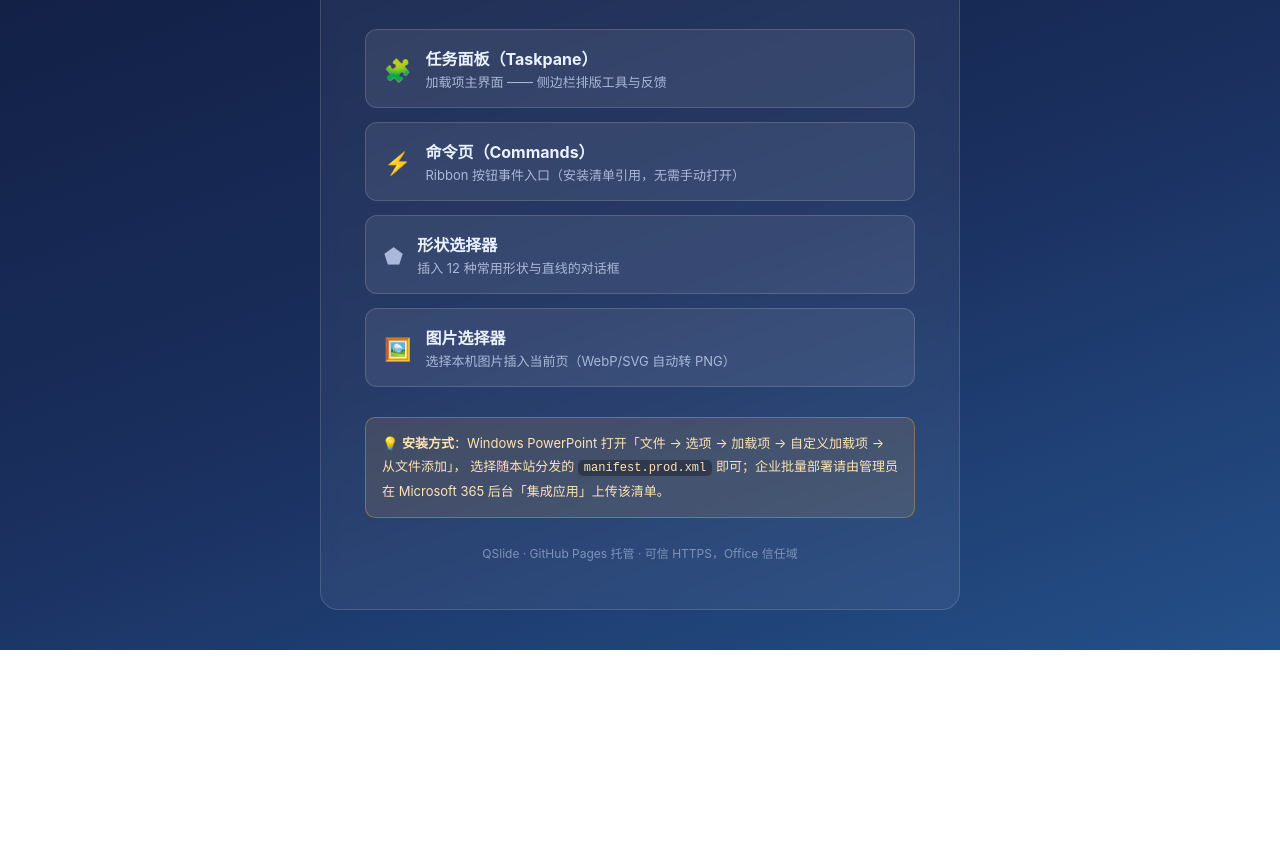
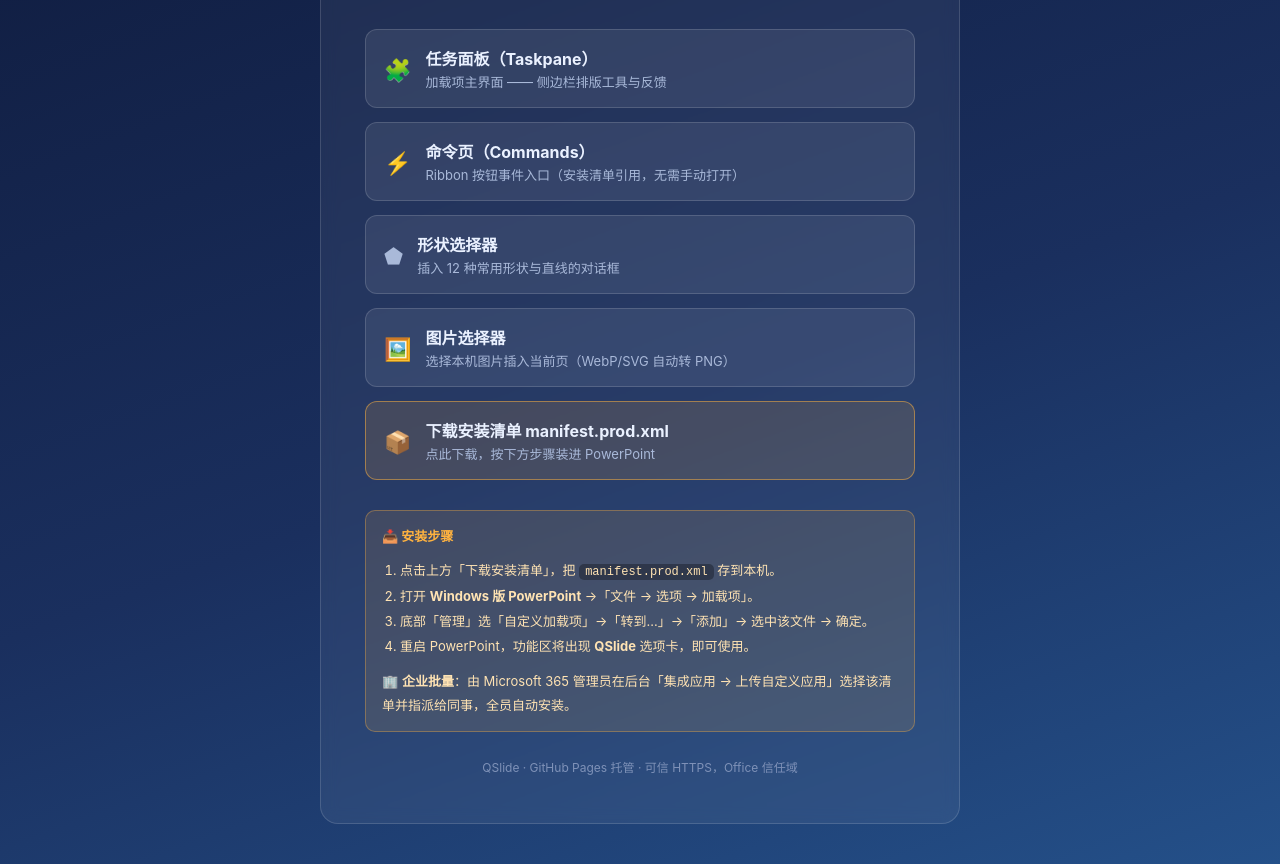
Before and after one commit to Daheng008/qslide, a website: page src/public/index.html in a window 1280 px wide. Shown: the part 194-1058 px from the top of the page. Before the commit the page ends 844 px from the top, so only its background shows below. Drawn offline with Linux system fonts and the light colour scheme.

Commit message:
feat: 首页加 manifest.prod.xml 下载入口与安装指南（CI 一并发布清单）

```diff
--- a/src/public/index.html
+++ b/src/public/index.html
@@ -27,6 +27,9 @@
     border-radius: 12px; padding: 16px 18px; color: #eaf1ff; transition: all .18s;
   }
   a.item:hover { background: rgba(255,179,64,0.16); border-color: #ffb340; transform: translateY(-1px); }
+  a.item.download { background: rgba(255,179,64,0.14); border-color: rgba(255,179,64,0.5); }
+  a.item.download .ico { color: #ffb340; }
+  a.item.download:hover { background: rgba(255,179,64,0.26); border-color: #ffb340; }
   a.item .ico { font-size: 22px; }
   a.item b { font-size: 16px; }
   a.item span { font-size: 13px; color: #a9b9d9; display: block; margin-top: 2px; }
@@ -61,11 +64,23 @@
         <span class="ico">🖼️</span>
         <div><b>图片选择器</b><span>选择本机图片插入当前页（WebP/SVG 自动转 PNG）</span></div>
       </a>
+      <a class="item download" href="manifest.prod.xml" download>
+        <span class="ico">📦</span>
+        <div><b>下载安装清单 manifest.prod.xml</b><span>点此下载，按下方步骤装进 PowerPoint</span></div>
+      </a>
     </div>
 
     <div class="note">
-      💡 <b>安装方式</b>：Windows PowerPoint 打开「文件 → 选项 → 加载项 → 自定义加载项 → 从文件添加」，
-      选择随本站分发的 <code>manifest.prod.xml</code> 即可；企业批量部署请由管理员在 Microsoft 365 后台「集成应用」上传该清单。
+      <b style="color:#ffb340">📥 安装步骤</b>
+      <ol style="margin:10px 0 0 18px; line-height:1.9; color:#ffe3b3;">
+        <li>点击上方「下载安装清单」，把 <code>manifest.prod.xml</code> 存到本机。</li>
+        <li>打开 <b>Windows 版 PowerPoint</b> →「文件 → 选项 → 加载项」。</li>
+        <li>底部「管理」选「自定义加载项」→「转到…」→「添加」→ 选中该文件 → 确定。</li>
+        <li>重启 PowerPoint，功能区将出现 <b>QSlide</b> 选项卡，即可使用。</li>
+      </ol>
+      <p style="margin-top:12px; line-height:1.8; color:#ffe3b3;">
+      🏢 <b>企业批量</b>：由 Microsoft 365 管理员在后台「集成应用 → 上传自定义应用」选择该清单并指派给同事，全员自动安装。
+      </p>
     </div>
 
     <p class="foot">QSlide · GitHub Pages 托管 · 可信 HTTPS，Office 信任域</p>
```
Also changed, not shown: .github/workflows/deploy.yml.
